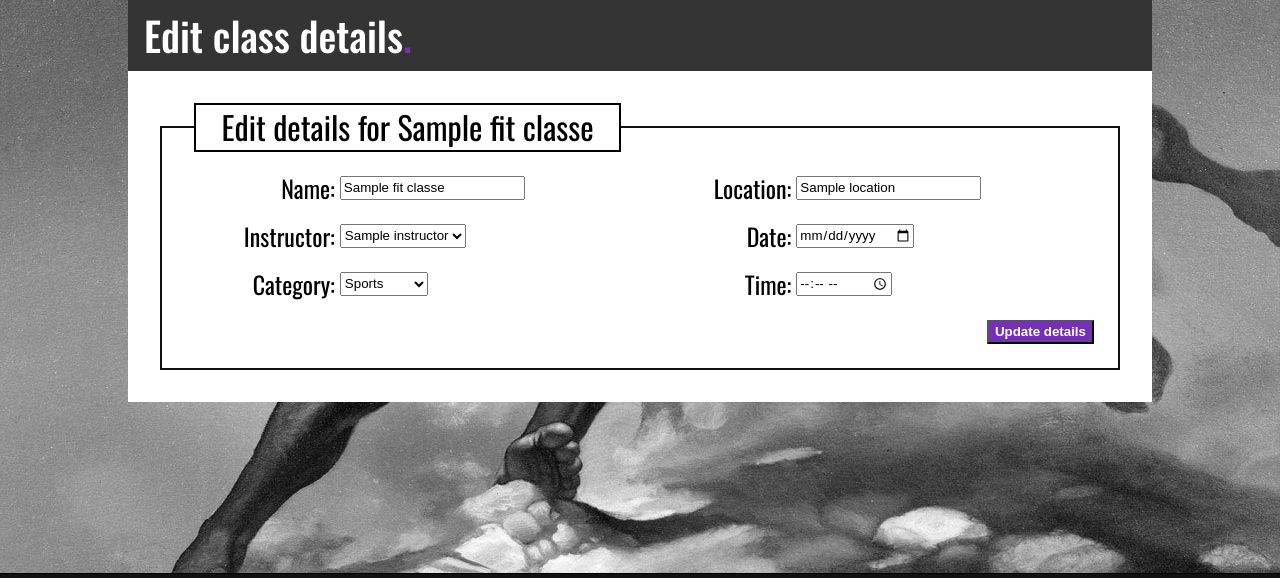
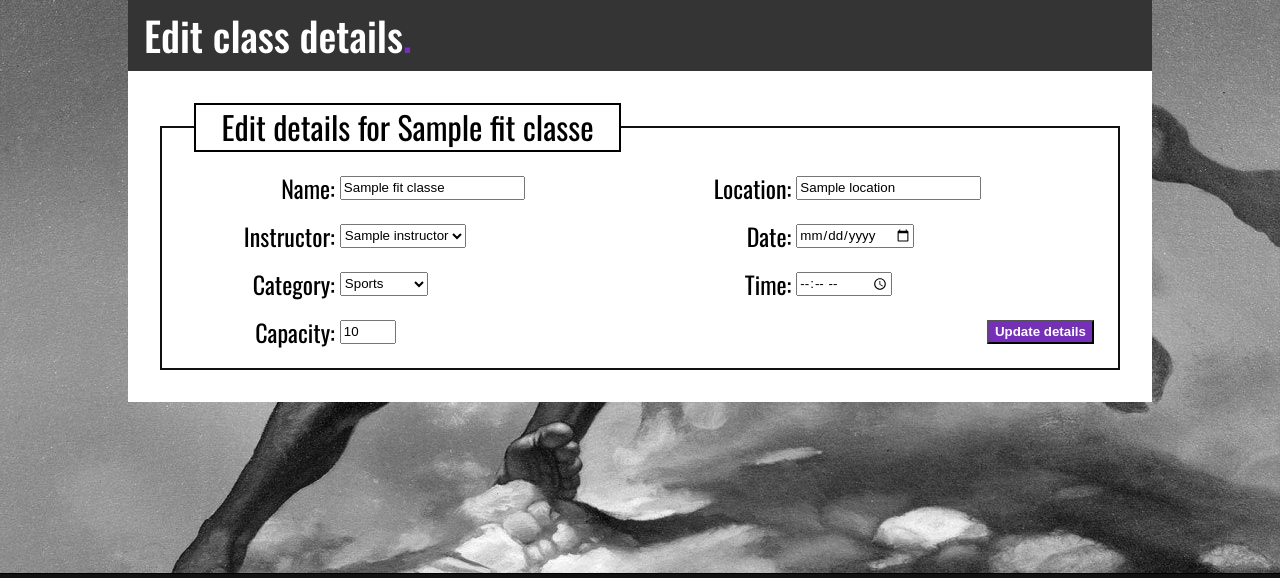
Before and after one commit to Boystavros/gym_admin_app_Python, a Flask app: page /classes/1/edit in a window 1280 px wide. Shown: the part 194-772 px from the top of the page. Run offline with Flask 2, Linux system fonts and the light colour scheme; a database or web service that is not in the repository returns one stand-in record (values such as "Sample title"); some libraries are stand-ins or nearby versions.

Commit message:
Adds capacity input and functionality to edit class page.

```diff
--- a/controllers/fit_class_controller.py
+++ b/controllers/fit_class_controller.py
@@ -70,6 +70,8 @@ def update(id):
     instructor = instructor_repository.select(request.form['instructor'])
     time = request.form['time']
     location = request.form['location']
-    fit_class = Fit_class(name, category, instructor, date, time, location, id)
+    capacity = request.form['capacity']
+    attendees = fit_class_repository.select(id).attendees
+    fit_class = Fit_class(name, category, instructor, date, time, location, capacity, attendees, id)
     fit_class_repository.update(fit_class)
     return redirect("/fit_classes")
--- a/templates/classes/edit.html
+++ b/templates/classes/edit.html
@@ -49,6 +49,9 @@
             <label for="time">Time:</label>
             <input type="time" name="time" id="time" value="{{ fit_class.time }}">
 
+            <label for="capacity">Capacity:</label>
+            <input type="number" name="capacity" id="capacity" min="1" max="99" value="{{ fit_class.capacity }}">
+
             <button type="submit">Update details</button>
 
         </form>
```
